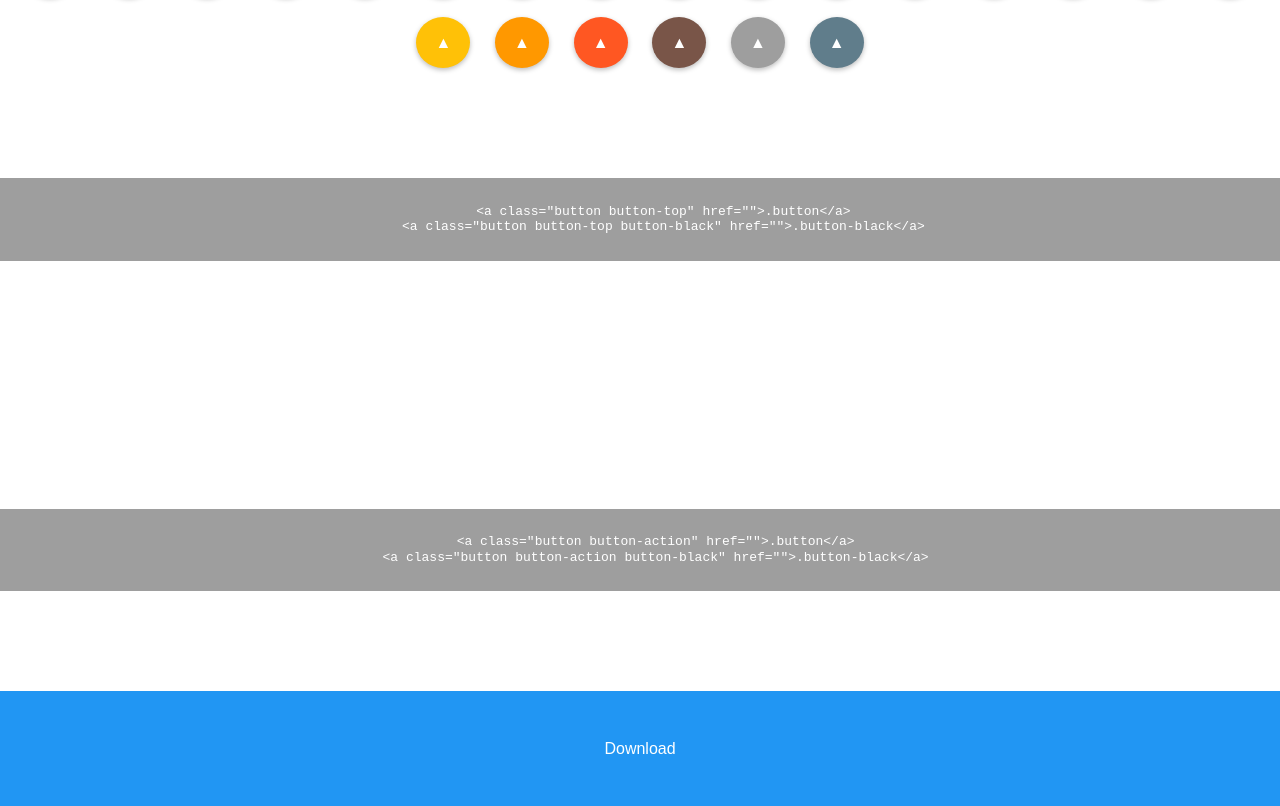
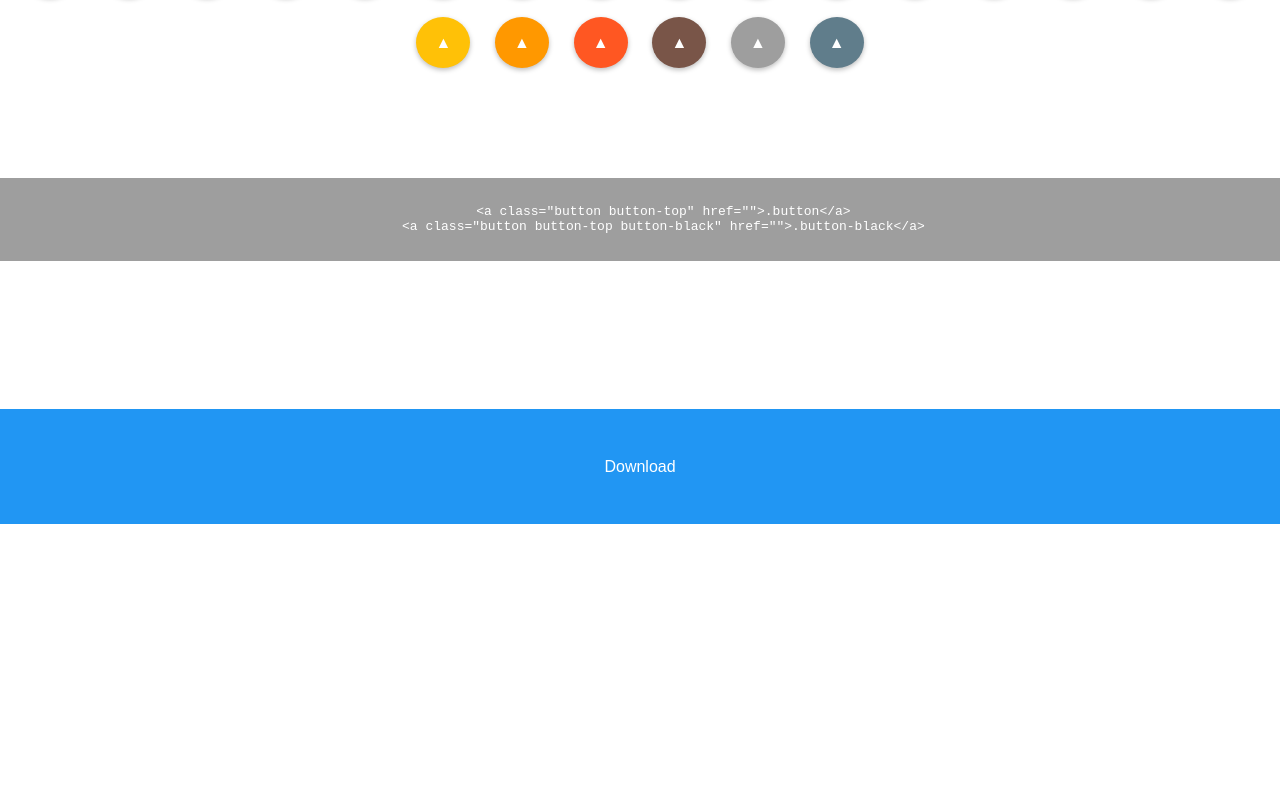
Before and after one commit to HeliumSquid/cocktail.sass, a website: page index.html in a window 1280 px wide. Shown: the part 4160-4966 px from the top of the page. After the commit the page ends 4684 px from the top, so only its background shows below. Drawn offline with Linux system fonts and the light colour scheme.

Commit message:
Update index.html

```diff
--- a/index.html
+++ b/index.html
@@ -165,12 +165,6 @@
     </xmp>
     <hr>
   </section>
-  <hr>
-  <xmp class="code">
-    <a class="button button-action" href="">.button</a>
-    <a class="button button-action button-black" href="">.button-black</a>
-  </xmp>
-  <hr>
 
   <a href="https://github.com/HeliumSquid/cocktail.sass/archive/gh-pages.zip">
     <section class="download">
```
